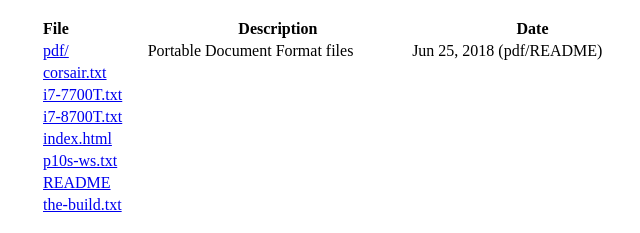
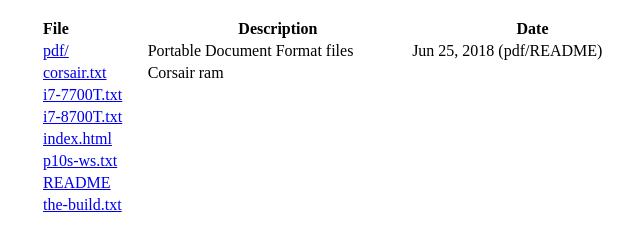
Before and after one commit to marcilr/fanless-the-build, a plain HTML site: page index.html in a window 1280 px wide. Shown: the part 291-524 px from the top of the page, 92-732 px from the left. Drawn offline with Linux system fonts and the light colour scheme.

Commit message:
Added corsair.txt description of Corsair ram.

```diff
--- a/index.html
+++ b/index.html
@@ -98,7 +98,7 @@ The fanless build
   </tr>
   <tr>
     <td><a href="corsair.txt">corsair.txt</a></td>
-    <td></td>
+    <td>Corsair ram</td>
     <td style="text-align:left;"></td>
   </tr>
   <tr>
```
